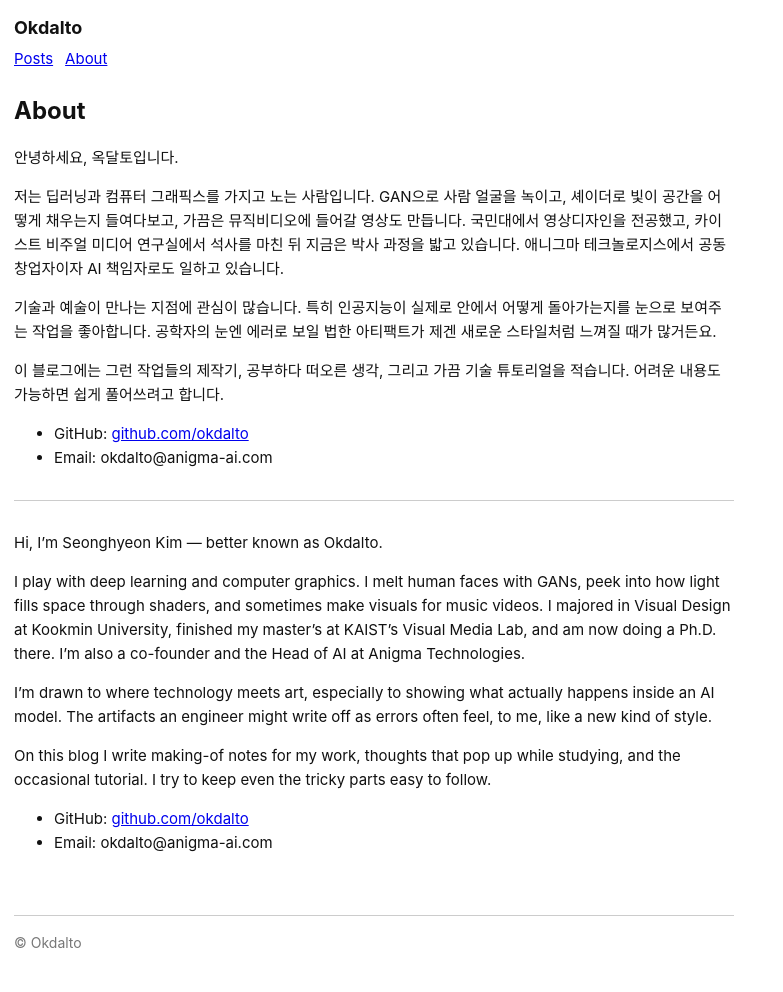
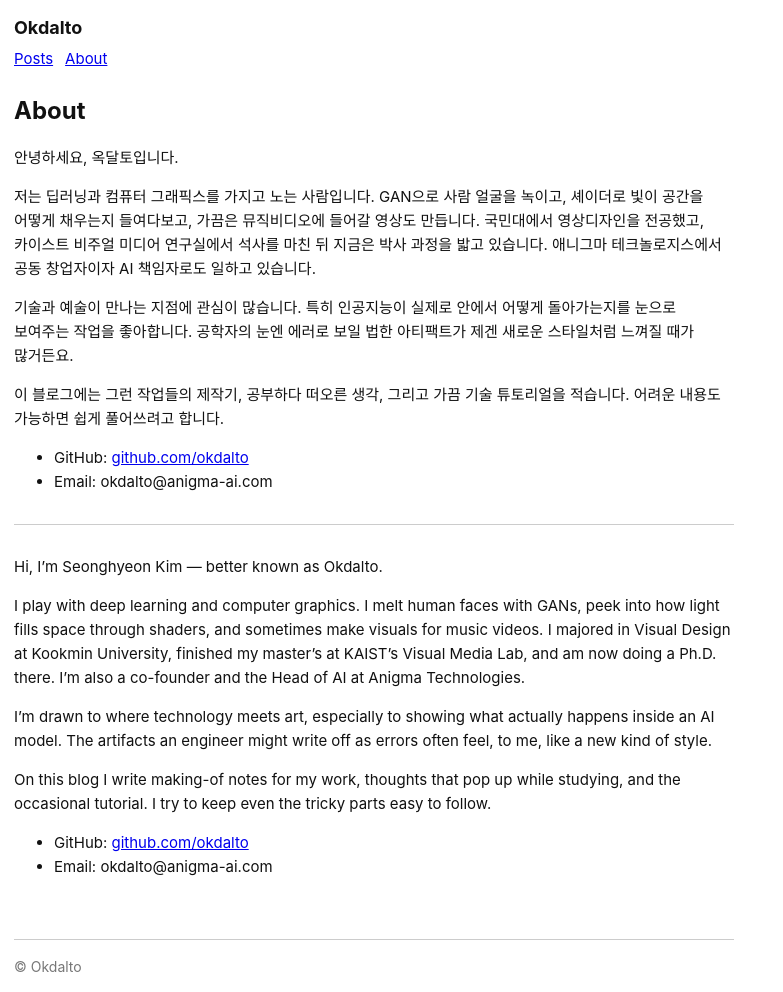
Before and after one commit to okdalto/okdalto.github.io, a Jekyll site: the page built from _pages/about.md, in a window 1280 px wide. Shown: the whole page, without its empty margins (0-783 px from the left). Built offline with Jekyll 4.4.1, drawn with Linux system fonts in a browser that asks for light colours; before the commit the page ends 968 px from its top, so only the background shows below that.

Commit message:
Korean line breaking: word-break keep-all (break by eojeol, not char)
Co-Authored-By: Claude Opus 4.8 (1M context) <noreply@anthropic.com>

```diff
--- a/assets/css/style.css
+++ b/assets/css/style.css
@@ -10,6 +10,8 @@ body {
   line-height: 1.6;
   color: #111;
   background: #fff;
+  word-break: keep-all;       /* 한글은 어절(공백) 단위로 줄바꿈 */
+  overflow-wrap: break-word;  /* 긴 URL 등은 강제로 줄바꿈 */
 }
 
 /* links: plain, underlined */
```
